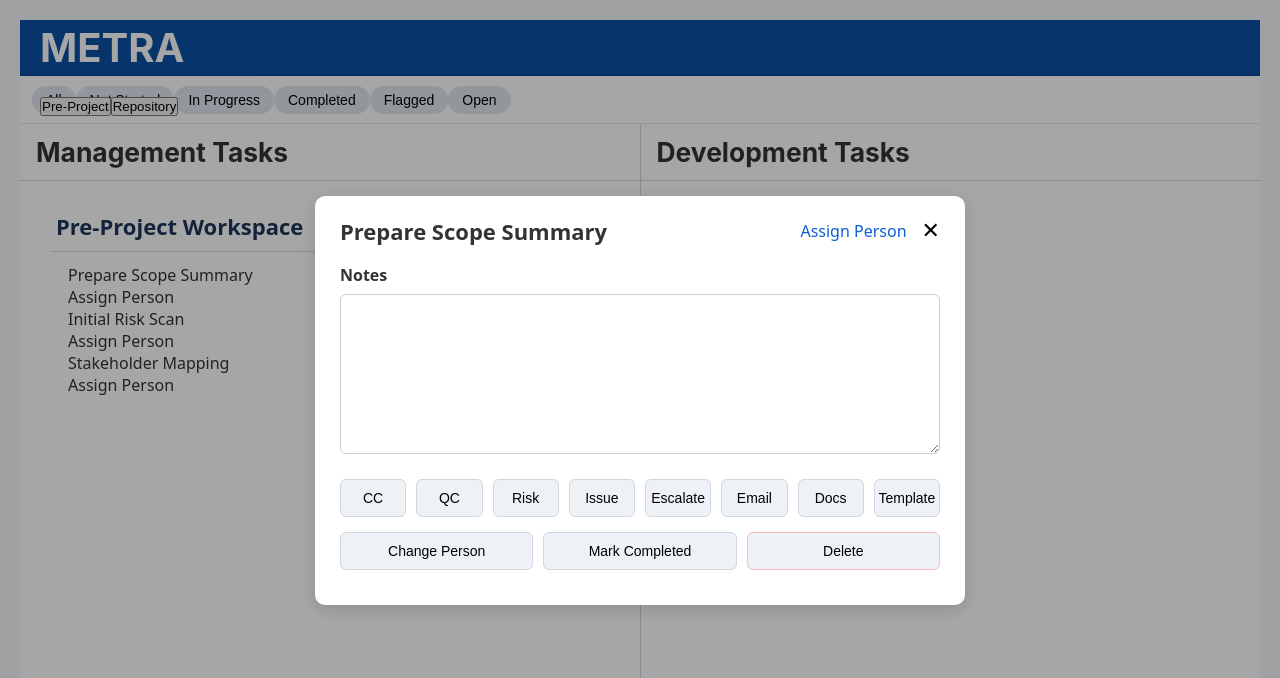
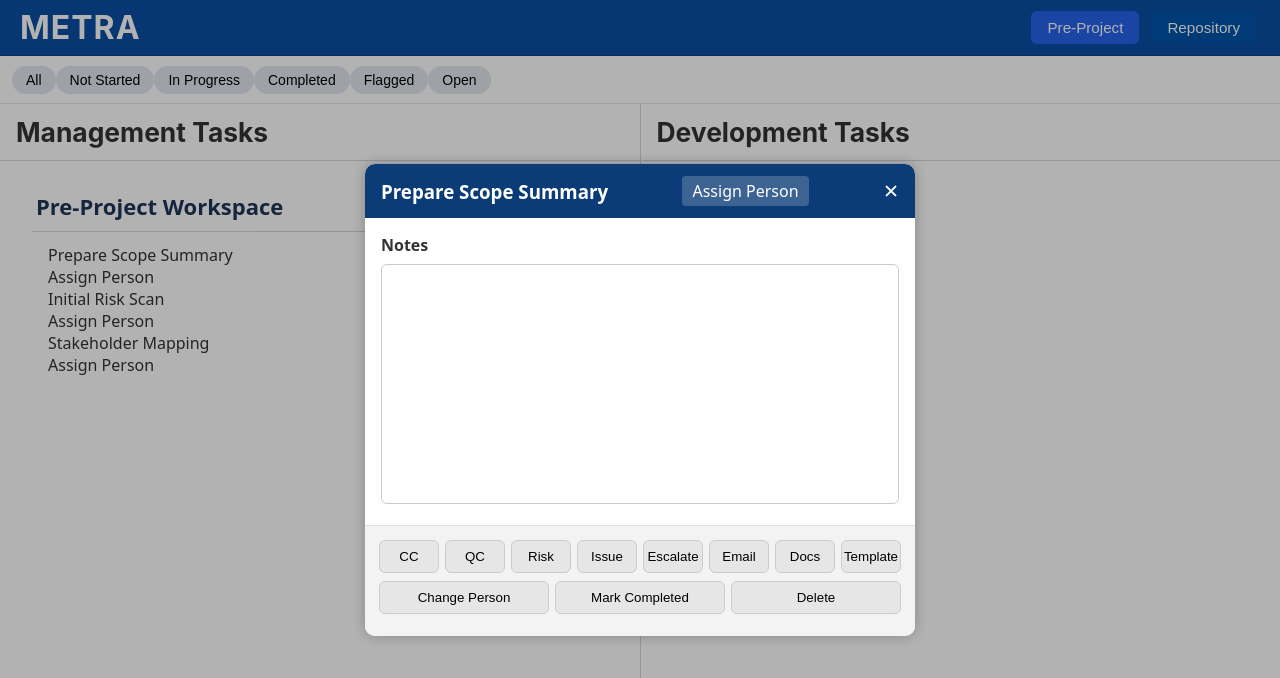
Before and after one commit to johnjkelly1945-ops/project-tracker-vite-pwa-v15, a React (Vite) app: page / in a window 1280 px wide. Both pictures are taken after a click on the element "Prepare Scope Summary". Shown: the top 678 px of the page. Built offline with nearby package versions, Linux system fonts and the light colour scheme.

Commit message:
Baseline – ...

```diff
--- a/src/Styles/App.css
+++ b/src/Styles/App.css
@@ -1,169 +1,63 @@
-/* ===== Base layout ===== */
-.app-container {
-  font-family: Arial, sans-serif;
-  padding: 20px;
-}
+/* ======================================================================
+   METRA – App.css (Stable Header + Module Tabs)
+   Restores correct sticky global header layout
+   ----------------------------------------------------------------------
+   ✔ 80px global header
+   ✔ module tabs aligned inside header
+   ✔ pushes all content below header
+   ✔ supports ModuleHeader + FilterBar offsets
+   ====================================================================== */
 
-/* ===== Header ===== */
-.header {
-  text-align: center;
-  margin-bottom: 20px;
-}
-
-/* ===== PreProject full-width page ===== */
-.preproject-page {
-  width: 100%;
-  max-width: 1200px;
-  margin: 0 auto;
-  padding: 0;
-}
-
-/* ===== Section panels (Personnel only) ===== */
-.personnel {
-  margin: 20px 0;
-  padding: 15px;
-  border: 1px solid #ddd;
-  border-radius: 6px;
-  background: #f9f9f9;
-}
-
-/* ===== Personnel list ===== */
-.personnel ul {
-  list-style: none;
-  padding: 0;
-  margin: 0;
-}
-
-.personnel li {
+/* ===== Global header ===== */
+.global-header {
+  position: sticky;
+  top: 0;
+  z-index: 200;
+  height: 80px;                    /* ✔ FIXED stable height */
+  background: #003366;
+  color: white;
   display: flex;
   align-items: center;
   justify-content: space-between;
-  gap: 12px;
-  padding: 8px;
-  margin: 8px 0;
-  border: 1px solid #ddd;
-  border-radius: 4px;
-  background: #fff;
+  padding: 0 24px;
+  border-bottom: 3px solid #0055aa;
 }
 
-/* Inline actions (right side of each row) */
-.personnel li > div {
-  display: inline-flex;
-  align-items: center;
-  gap: 8px;
+/* ===== App title ===== */
+.app-title {
+  margin: 0;
+  font-size: 2rem;
+  font-weight: 700;
+  letter-spacing: 1px;
 }
 
-/* ===== Buttons ===== */
-.delete-btn {
-  padding: 4px 8px;
-  background: #d9534f;
-  border: none;
-  border-radius: 4px;
-  color: #fff;
-  cursor: pointer;
+/* ===== Module navigation tabs ===== */
+.module-tabs {
+  display: flex;
+  gap: 12px;
+  align-items: center;
 }
 
-.delete-btn:hover {
-  background: #c9302c;
+.module-btn {
+  background: #0055aa;
+  border: none;
+  color: white;
+  padding: 8px 16px;
+  border-radius: 6px;
+  cursor: pointer;
+  font-size: 0.95rem;
+  transition: 0.18s ease;
 }
 
-.view-btn {
-  padding: 4px 8px;
-  background: #0d6efd;
-  border: none;
-  border-radius: 4px;
-  color: #fff;
-  cursor: pointer;
+.module-btn:hover {
+  background: #1976d2;
 }
 
-.view-btn:hover {
-  background: #0b5ed7;
+.module-btn.active {
+  background: #2563eb;
 }
 
-.add-person,
-.add-task {
-  display: flex;
-  margin-top: 15px;
-  gap: 10px;
+/* ===== Workspace area ===== */
+.workspace {
+  margin-top: 0;  /* now handled by sticky headers */
 }
-
-.add-person input,
-.add-task input {
-  flex: 1;
-  padding: 6px;
-  border: 1px solid #ccc;
-  border-radius: 4px;
-}
-
-.add-person button,
-.add-task button {
-  padding: 6px 12px;
-  background: #5cb85c;
-  color: #fff;
-  border: none;
-  border-radius: 4px;
-  cursor: pointer;
-}
-
-.add-person button:hover,
-.add-task button:hover {
-  background: #4cae4c;
-}
-
-/* ===== Popup modal ===== */
-.popup-overlay {
-  position: fixed;
-  inset: 0;
-  background: rgba(0, 0, 0, 0.4);
-  display: flex;
-  justify-content: center;
-  align-items: center;
-  z-index: 1000;
-}
-
-.popup {
-  background: #ffffff;
-  border-radius: 8px;
-  padding: 20px;
-  width: 320px;
-  max-width: calc(100vw - 32px);
-  box-shadow: 0 8px 24px rgba(0, 0, 0, 0.2);
-}
-
-.popup h3 {
-  margin-top: 0;
-  margin-bottom: 12px;
-}
-
-.popup input {
-  display: block;
-  width: 100%;
-  margin-bottom: 10px;
-  padding: 8px;
-  border: 1px solid #ccc;
-  border-radius: 4px;
-}
-
-.popup-buttons {
-  display: flex;
-  justify-content: space-between;
-  gap: 10px;
-}
-
-.popup-buttons button {
-  flex: 1;
-  padding: 8px 12px;
-  border: none;
-  border-radius: 4px;
-  cursor: pointer;
-}
-
-.popup-buttons button:first-child {
-  background: #5cb85c;
-  color: #fff;
-}
-
-.popup-buttons button:last-child {
-  background: #d9534f;
-  color: #fff;
-}
--- a/src/Styles/DualPane.css
+++ b/src/Styles/DualPane.css
@@ -23,7 +23,7 @@
   display: flex;
   flex-direction: row;
   width: 100%;
-  height: calc(100vh - 140px);
+  height: calc(100vh - 120px);
   overflow: hidden;
   background: #f8fafc;
 }
--- a/src/Styles/FilterBar.css
+++ b/src/Styles/FilterBar.css
@@ -2,7 +2,6 @@
    METRA – FilterBar.css
    Stage 3.1 – V6 Style Filter Bar (UI only)
    ====================================================================== */
-
 .filterbar {
   display: flex;
   gap: 12px;
@@ -10,7 +9,7 @@
   background: #f8fafc;
   border-bottom: 1px solid #e2e8f0;
   position: sticky;
-  top: 64px; /* below global header */
+  top: 120px;   /* ✔ correct offset for METRA header */
   z-index: 45;
 }
 
--- a/src/Styles/TaskPopup.css
+++ b/src/Styles/TaskPopup.css
@@ -1,9 +1,10 @@
 /* ======================================================================
    METRA – TaskPopup.css
-   Stable Layout – Full Window + Correct Spacing
+   Minimal Original Styling (Pre-Option-1)
    ----------------------------------------------------------------------
-   Matches the clean popup you reverted to.
-   No shrinkage, correct header, correct textarea.
+   ✔ Clean white popup
+   ✔ No shading, no indent, no tint
+   ✔ Stable behaviour
    ====================================================================== */
 
 .taskpopup-overlay {
@@ -12,114 +13,100 @@
   left: 0;
   width: 100%;
   height: 100%;
-  background: rgba(0, 0, 0, 0.35);
+  background: rgba(0,0,0,0.3);
   display: flex;
+  align-items: center;
   justify-content: center;
-  align-items: center;
-  z-index: 9999;
+  z-index: 2000;
 }
 
 .taskpopup-window {
-  width: 650px;
-  max-width: 90%;
-  background: #ffffff;
+  background: white;
+  width: 550px;
+  max-height: 80vh;
   border-radius: 10px;
-  padding: 20px 25px;
-  box-shadow: 0 4px 18px rgba(0, 0, 0, 0.15);
-  font-family: system-ui, sans-serif;
+  display: flex;
+  flex-direction: column;
+  overflow: hidden;
+  box-shadow: 0 0 14px rgba(0,0,0,0.25);
 }
 
-/* HEADER -------------------------------------------------------------- */
-
 .tp-header {
+  background: #0c3c78;
+  color: white;
+  padding: 12px 16px;
   display: flex;
   justify-content: space-between;
   align-items: center;
-  margin-bottom: 18px;
-}
-
-.tp-header h3 {
-  margin: 0;
-  font-size: 22px;
-  font-weight: 600;
-}
-
-.tp-person {
-  margin-left: auto;
-  margin-right: 15px;
-  color: #0b5ed7;
-  cursor: pointer;
-}
-
-.tp-person:hover {
-  text-decoration: underline;
 }
 
 .tp-close-btn {
   background: none;
   border: none;
-  font-size: 22px;
+  color: white;
+  font-size: 1.2rem;
   cursor: pointer;
-  line-height: 1;
-  padding: 0;
 }
 
-/* BODY --------------------------------------------------------------- */
+.tp-person {
+  background: rgba(255,255,255,0.2);
+  padding: 4px 10px;
+  border-radius: 4px;
+  cursor: pointer;
+}
+
+.tp-body {
+  padding: 16px;
+  flex: 1;
+  overflow-y: auto;
+}
 
 .tp-body h4 {
-  margin: 0 0 8px 0;
-  font-size: 16px;
-  font-weight: 600;
+  margin-bottom: 8px;
 }
 
 .tp-note-draft {
   width: 100%;
-  height: 160px;
+  height: 240px;
+  resize: none;
   border: 1px solid #ccc;
   border-radius: 6px;
   padding: 10px;
-  font-size: 15px;
-  line-height: 1.4;
-  resize: vertical;
+  font-size: 0.95rem;
+  outline: none;
   white-space: pre-wrap;
-  overflow-y: auto;
-  background: #ffffff;
 }
 
-/* FOOTER -------------------------------------------------------------- */
-
 .tp-footer {
-  margin-top: 20px;
+  padding: 14px;
+  background: #f3f3f3;
+  border-top: 1px solid #ddd;
 }
 
 .tp-gov-row,
 .tp-action-row {
   display: flex;
-  gap: 10px;
-  margin-bottom: 15px;
+  justify-content: space-between;
+  margin-bottom: 8px;
 }
 
 .tp-gov-row button,
 .tp-action-row button {
   flex: 1;
-  padding: 10px 0;
-  font-size: 14px;
-  background: #eef2f7;
-  border: 1px solid #cfd7df;
+  margin-right: 6px;
+  padding: 8px 0;
   border-radius: 6px;
+  border: 1px solid #ccc;
+  background: #e6e6e6;
   cursor: pointer;
 }
 
-.tp-gov-row button:hover,
-.tp-action-row button:hover {
-  background: #e2e8f0;
+.tp-gov-row button:last-child,
+.tp-action-row button:last-child {
+  margin-right: 0;
 }
 
 .tp-delete {
-  background: #ffe5e5;
-  border: 1px solid #ffbaba !important;
+  background: #f9d2d2;
+  border-color: #e5b4b4;
 }
-
-.tp-delete:hover {
-  background: #ffd8d8;
-}
--- a/src/components/TaskPopup.jsx
+++ b/src/components/TaskPopup.jsx
@@ -1,15 +1,15 @@
 /* ======================================================================
    METRA – TaskPopup.jsx
-   Version: v16 – Immutable Log + No-False-Commit Edition
+   Version: v15.9 – Last Fully Stable Logic Before Styling
    ----------------------------------------------------------------------
    RULES:
    ✔ Old entries permanently locked
    ✔ Only draft zone (bottom) is editable
-   ✔ Commit ONLY if draft contains real text (non-whitespace)
-   ✔ No timestamp spam
-   ✔ No commit if blank draft
-   ✔ Commit = freeze entry forever + add timestamp + add blank draft area
-   ✔ Cursor automatically goes to draft zone
+   ✔ Commit ONLY if draft has real text
+   ✔ No timestamp duplication
+   ✔ No invisible commits
+   ✔ On close → commit then close after 2 seconds
+   ✔ On reopen → cursor moves to draft zone
    ====================================================================== */
 
 import React, { useState, useEffect, useRef } from "react";
@@ -19,21 +19,21 @@ export default function TaskPopup({ task, onClose, onUpdate }) {
   if (!task) return null;
 
   /* ---------------------------------------------------------------
-     INITIAL CONTENT
+     NORMALISE NOTES
      --------------------------------------------------------------- */
-  const initialNotes =
-    typeof task.notes === "string"
-      ? task.notes
-      : task.notes
-      ? String(task.notes)
-      : "";
+  const normaliseNotes = (v) => {
+    if (typeof v === "string") return v;
+    if (v === null || v === undefined) return "";
+    if (Array.isArray(v)) return v.join("\n\n");
+    return String(v);
+  };
 
+  const initialNotes = normaliseNotes(task.notes);
   const [text, setText] = useState(initialNotes);
   const areaRef = useRef(null);
 
   /* ---------------------------------------------------------------
-     FIND START OF DRAFT ENTRY
-     (editable region begins after the last double newline)
+     FIND START OF DRAFT ZONE
      --------------------------------------------------------------- */
   const findDraftStart = (input) => {
     const idx = input.lastIndexOf("\n\n");
@@ -42,7 +42,7 @@ export default function TaskPopup({ task, onClose, onUpdate }) {
   };
 
   /* ---------------------------------------------------------------
-     HANDLE USER TYPING – only allow edits in draft zone
+     TYPING HANDLER – Prevent editing old entries
      --------------------------------------------------------------- */
   const handleChange = (e) => {
     const newVal = e.target.value;
@@ -51,9 +51,8 @@ export default function TaskPopup({ task, onClose, onUpdate }) {
     const cursor = areaRef.current.selectionStart;
     const draftStart = findDraftStart(text);
 
-    // Block edits in locked region
     if (cursor < draftStart) {
-      areaRef.current.value = text; // restore previous text
+      areaRef.current.value = text;
       return;
     }
 
@@ -61,12 +60,13 @@ export default function TaskPopup({ task, onClose, onUpdate }) {
   };
 
   /* ---------------------------------------------------------------
-     POSITION CURSOR IN DRAFT ZONE ON OPEN
+     POSITION CURSOR IN DRAFT ON OPEN
      --------------------------------------------------------------- */
   useEffect(() => {
     if (!areaRef.current) return;
 
     const draftStart = findDraftStart(text);
+
     areaRef.current.selectionStart = draftStart;
     areaRef.current.selectionEnd = draftStart;
 
@@ -83,7 +83,7 @@ export default function TaskPopup({ task, onClose, onUpdate }) {
   }, [text]);
 
   /* ---------------------------------------------------------------
-     TIMESTAMP FORMATTER
+     TIMESTAMP FORMAT
      --------------------------------------------------------------- */
   const makeTimestamp = () => {
     const t = new Date();
@@ -96,35 +96,27 @@ export default function TaskPopup({ task, onClose, onUpdate }) {
   };
 
   /* ---------------------------------------------------------------
-     CHECK IF DRAFT CONTAINS REAL TEXT
-     (returns true only if letters/numbers/punctuation exist)
+     CHECK IF DRAFT HAS REAL TEXT
      --------------------------------------------------------------- */
   const draftHasRealText = () => {
     const draftStart = findDraftStart(text);
     const draft = text.slice(draftStart);
-
-    // Strip whitespace (spaces, tabs, blank lines)
     return draft.trim().length > 0;
   };
 
   /* ---------------------------------------------------------------
-     COMMIT ENTRY (only if draft contains real text)
+     COMMIT ENTRY
      --------------------------------------------------------------- */
   const commitEntry = () => {
     return new Promise((resolve) => {
-      // If no real text, do NOT commit anything
       if (!draftHasRealText()) {
-        resolve(false); // no commit performed
+        resolve(false);
         return;
       }
 
       let newText = text.trimEnd();
-
-      // Append timestamp
       newText = newText + makeTimestamp();
-
-      // Add two newlines for next draft entry
-      newText = newText + "\n\n\n";
+      newText = newText + "\n\n\n";   // add blank line + new draft
 
       setText(newText);
 
@@ -133,39 +125,31 @@ export default function TaskPopup({ task, onClose, onUpdate }) {
         notesTimestamp: Date.now(),
       });
 
-      resolve(true); // commit performed
+      resolve(true);
     });
   };
 
   /* ---------------------------------------------------------------
-     CLOSE POPUP (ONLY commit if real text exists)
+     CLOSE POPUP
      --------------------------------------------------------------- */
   const handleClose = async () => {
-    const didCommit = await commitEntry();
-
-    // Whether committed or not, close after 2s
+    await commitEntry();
     setTimeout(() => onClose(), 2000);
   };
 
   /* ---------------------------------------------------------------
-     FOOTER ACTIONS – always commit first if draft has real text
+     FOOTER ACTIONS
      --------------------------------------------------------------- */
   const doAction = async (fields) => {
-    const didCommit = await commitEntry();
-
+    await commitEntry();
     onUpdate(fields);
-
     setTimeout(() => onClose(), 2000);
   };
 
-  /* ---------------------------------------------------------------
-     RENDER
-     --------------------------------------------------------------- */
   return (
     <div className="taskpopup-overlay">
       <div className="taskpopup-window">
 
-        {/* HEADER */}
         <div className="tp-header">
           <h3>{task.title}</h3>
 
@@ -179,7 +163,6 @@ export default function TaskPopup({ task, onClose, onUpdate }) {
           <button className="tp-close-btn" onClick={handleClose}>✕</button>
         </div>
 
-        {/* NOTES */}
         <div className="tp-body">
           <h4>Notes</h4>
           <textarea
@@ -190,7 +173,6 @@ export default function TaskPopup({ task, onClose, onUpdate }) {
           />
         </div>
 
-        {/* FOOTER */}
         <div className="tp-footer">
           <div className="tp-gov-row">
             <button onClick={() => doAction({ gov: "CC" })}>CC</button>
@@ -210,7 +192,7 @@ export default function TaskPopup({ task, onClose, onUpdate }) {
             <button onClick={() => doAction({ status: "Completed" })}>
               Mark Completed
             </button>
-            <button onClick={() => doAction({ delete: true })} className="tp-delete">
+            <button className="tp-delete" onClick={() => doAction({ delete: true })}>
               Delete
             </button>
           </div>
```
Also changed, not shown: src/Styles/ModuleHeader.css (+14 -0 lines), src/components/ModuleHeader.jsx (+25 -26 lines), src/components/PreProject.jsx (+39 -42 lines).
